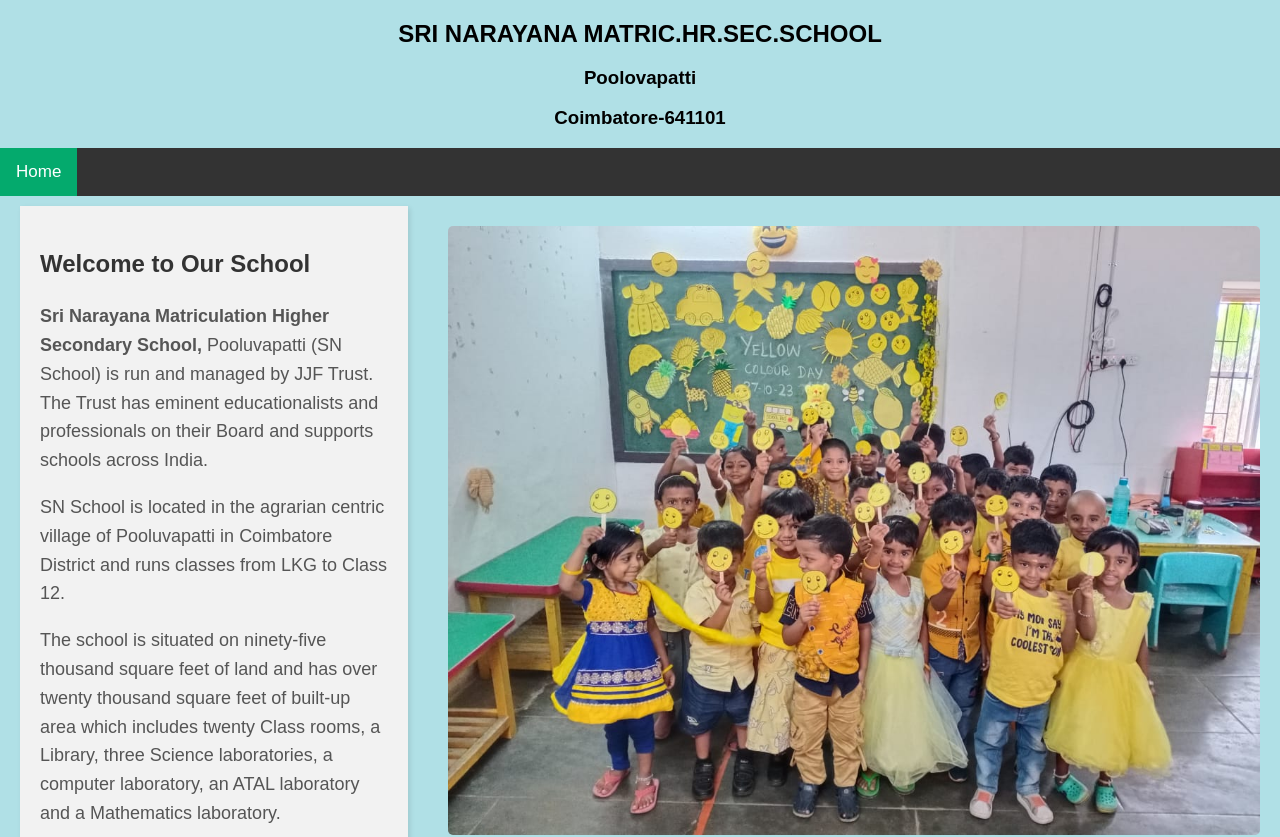
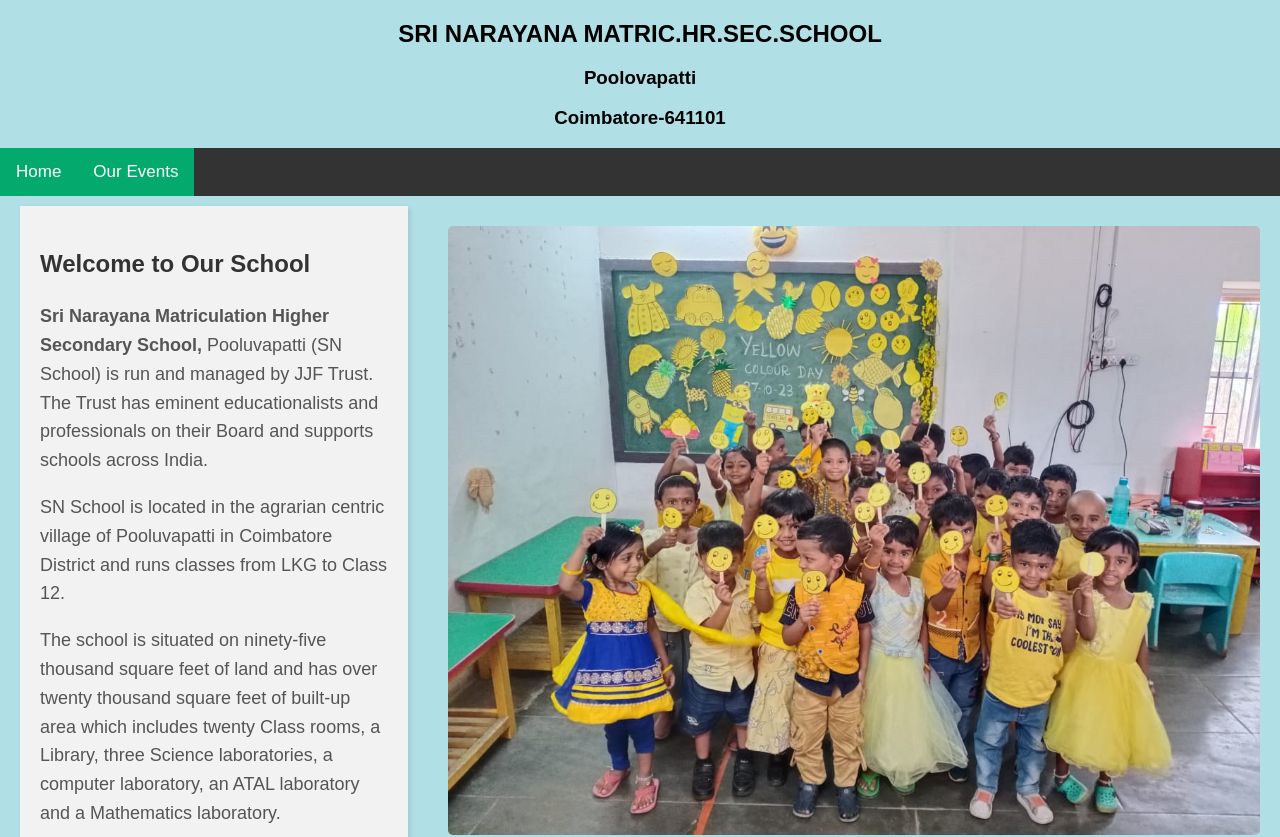
Before and after one commit to Snmhss/SNMHSS, a plain HTML site: page index.html in a window 1280 px wide. Shown: the top 837 px of the page. Drawn offline with Linux system fonts and the light colour scheme.

Commit message:
Update index.html

```diff
--- a/index.html
+++ b/index.html
@@ -144,7 +144,7 @@
   <!-- Top Navigation Bar -->
   <div class="topnav">
     <a class="active" href="index.html">Home</a>
-
+     <a class="active" href="events.html">Our Events</a>
   </div>
 
   <!-- Main Content Container (Left Panel + Gallery) -->
```
